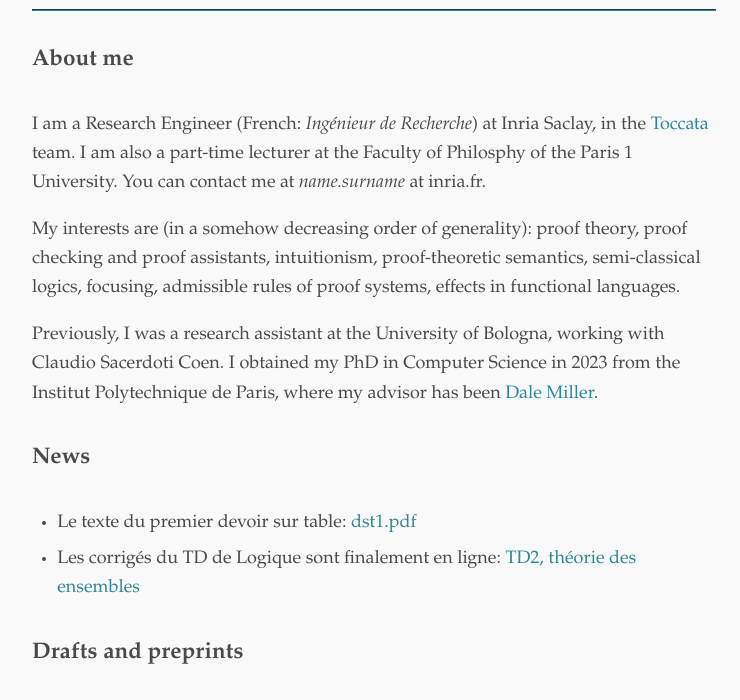
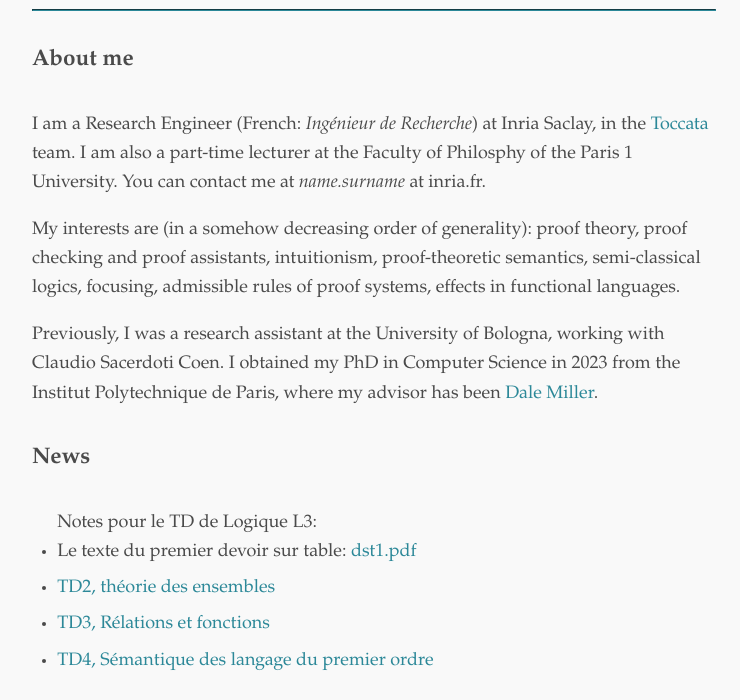
Before and after one commit to manmatteo/manmatteo.github.io, a plain HTML site: page index.html in a window 1280 px wide. Shown: the part 79-779 px from the top of the page, without its empty margins (266-1006 px from the left). Drawn offline with Linux system fonts and the light colour scheme.

Commit message:
Links logique

```diff
--- a/index.html
+++ b/index.html
@@ -30,8 +30,11 @@
     </p>
 <h5>News</h5>
 <ul>
+	Notes pour le TD de Logique L3:
 	<li>Le texte du premier devoir sur table: <a href="logique-l3/dst1.pdf">dst1.pdf</a>
-	<li>Les corrigés du TD de Logique sont finalement en ligne: <a href="logique-l3/td2.pdf">TD2, théorie des ensembles</a>
+	<li><a href="logique-l3/td2.pdf">TD2, théorie des ensembles</a>
+	<li><a href="logique-l3/td3.pdf">TD3, Rélations et fonctions</a>
+	<li><a href="logique-l3/td4.pdf">TD4, Sémantique des langage du premier ordre</a>
 </ul>
 
 <h5>Drafts and preprints</h5>
```
